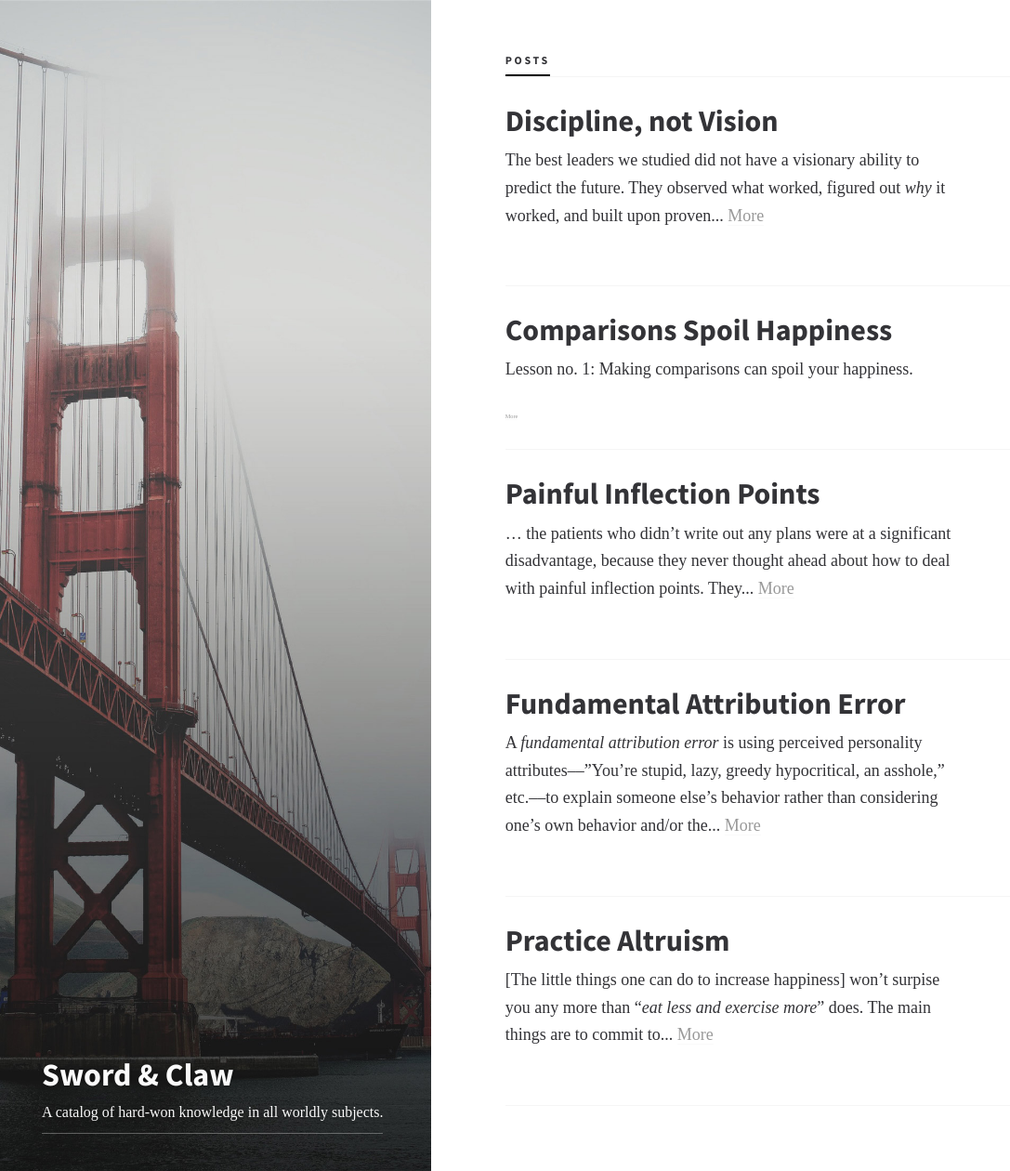
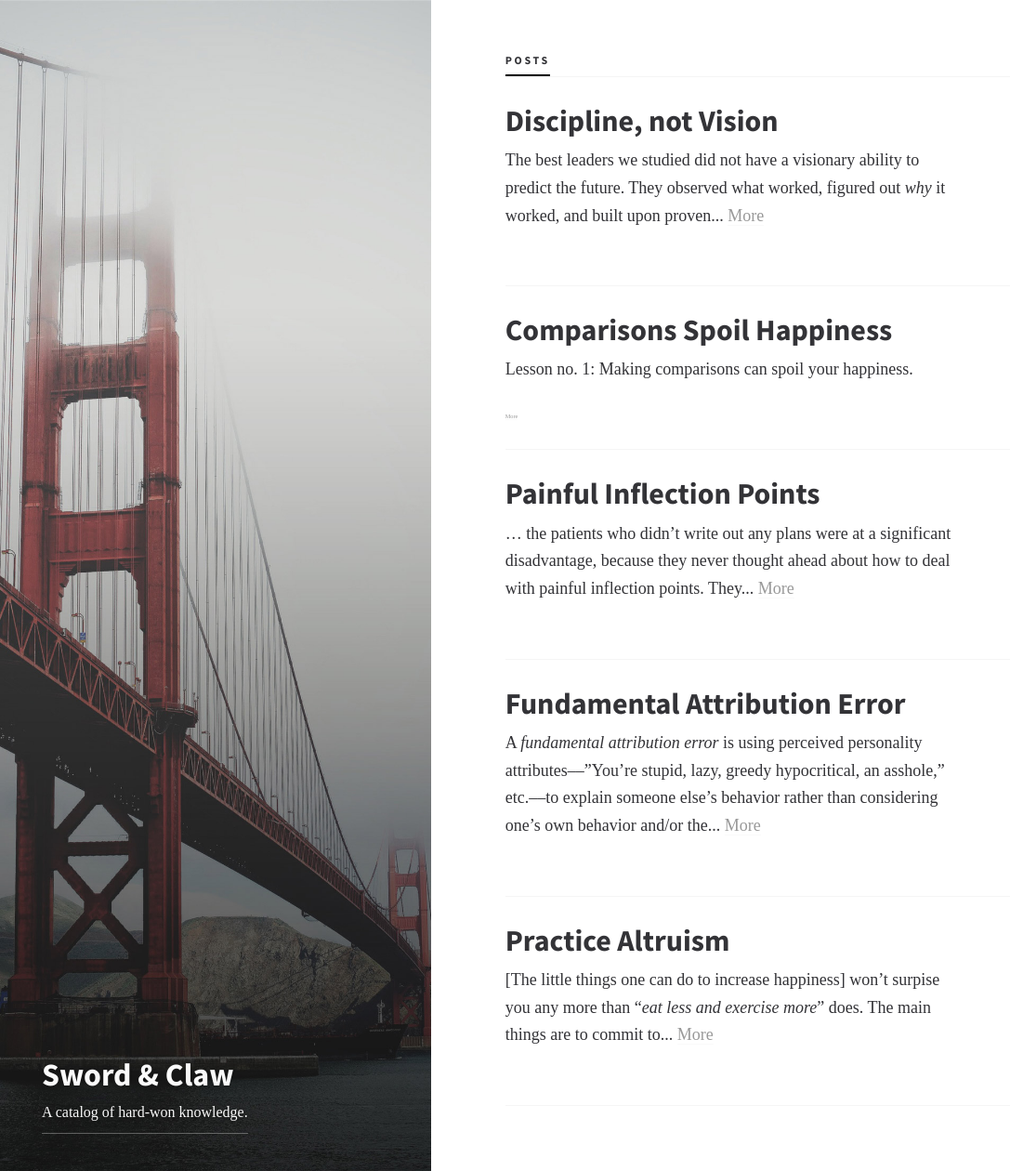
Before and after one commit to vgkids/sword_and_claw, a Jekyll site: the page built from index.html, in a window 1280 px wide. Shown: the whole page at 93% size, without its empty margins (0-1087 px from the left). Built offline with Jekyll 4.4.1, drawn with Linux system fonts in a browser that asks for light colours; some web fonts are replaced.

Commit message:
less arrogant

```diff
--- a/index.html
+++ b/index.html
@@ -2,7 +2,7 @@
 layout: home
 feature_image: feature-san-fran
 title: Sword &amp; Claw
-desc: A catalog of hard-won knowledge in all worldly subjects.
+desc: A catalog of hard-won knowledge.
 include_cta_btn: false
 cta_text: Newsletter
 cta_link: /about/
```
